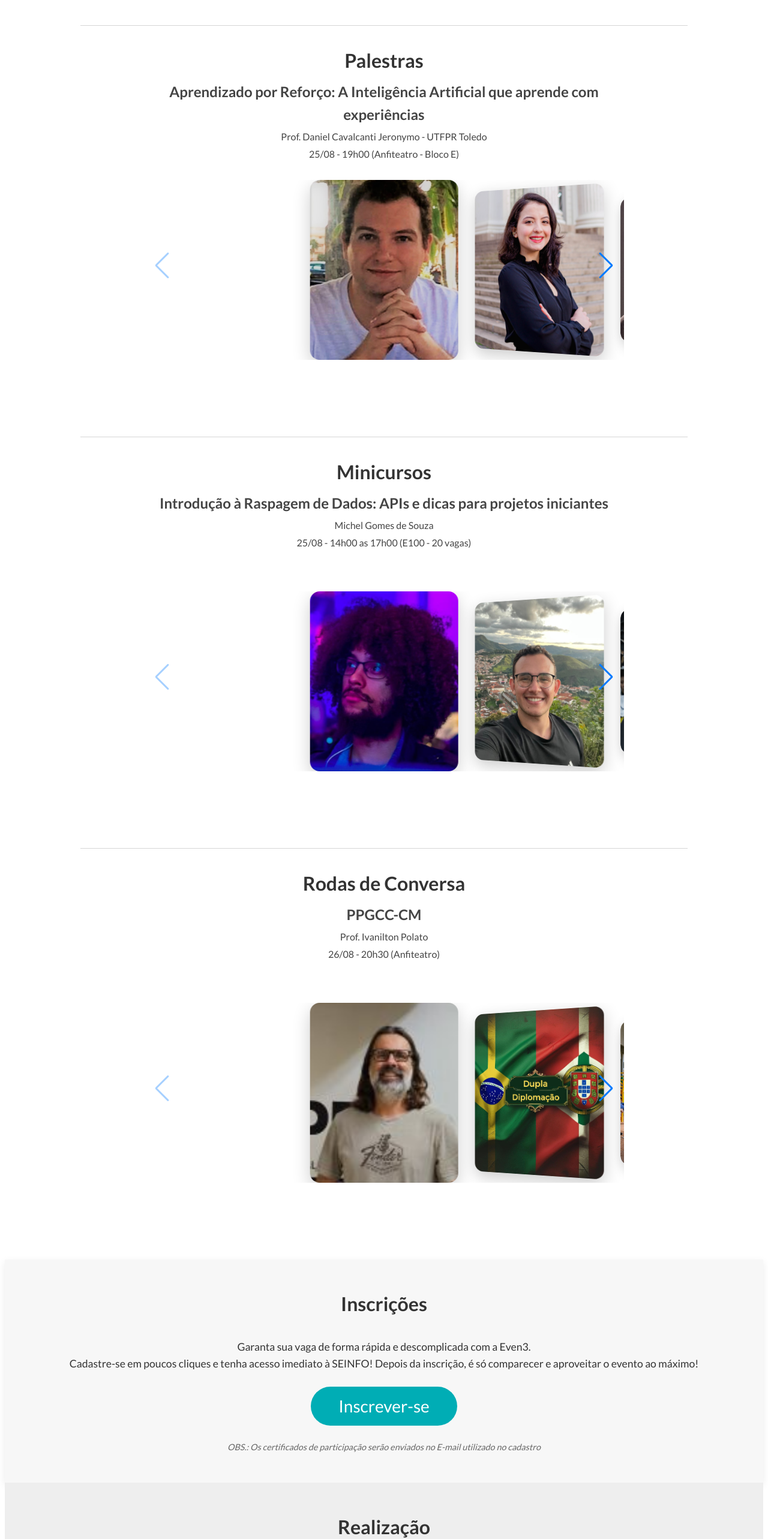
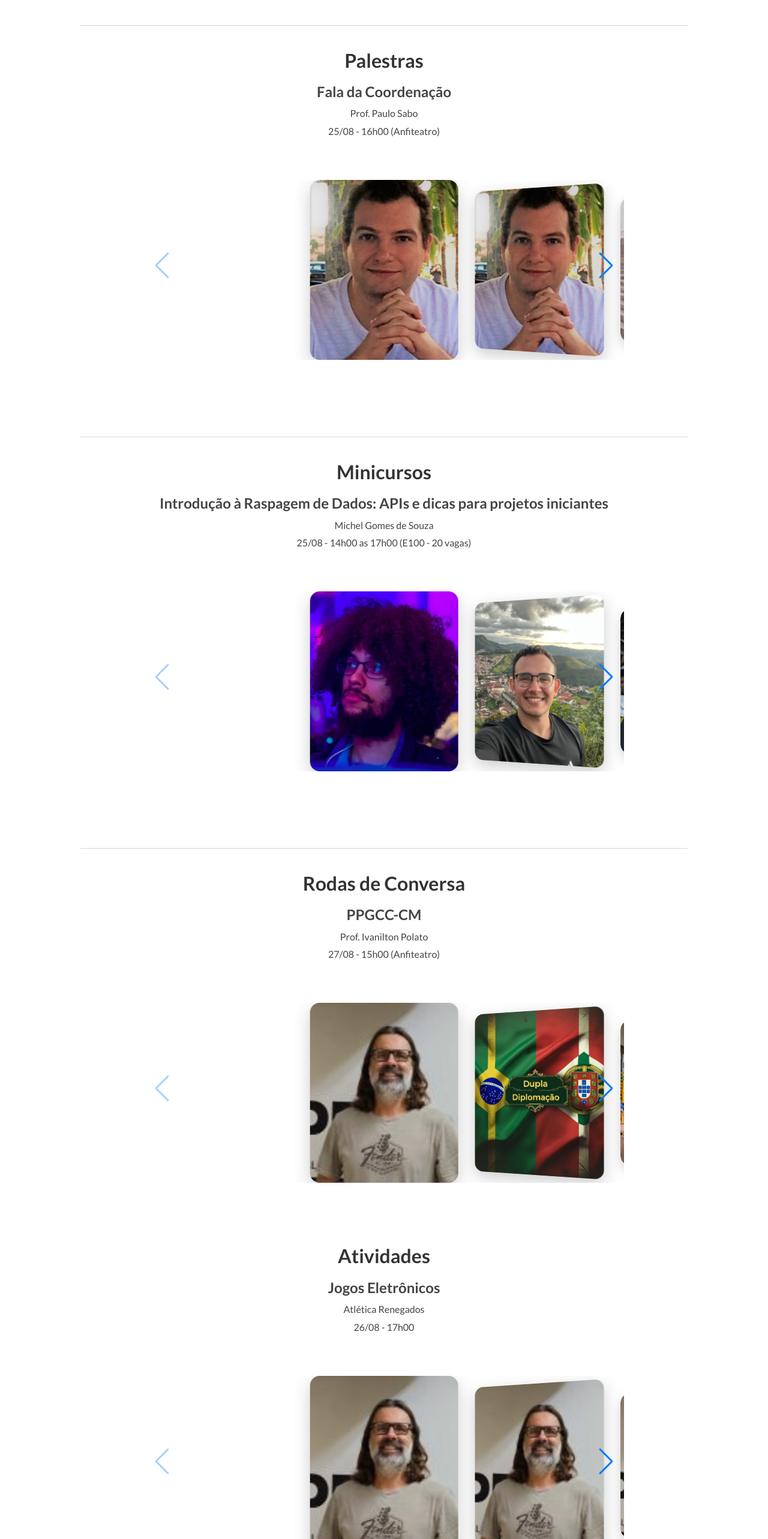
Before and after one commit to dacom-laboratorio-cm/seinfo, a Next.js app: page / in a window 1280 px wide. Shown: the part 1300-3866 px from the top of the page at 60% size. Built offline with nearby package versions, Linux system fonts and the light colour scheme; a web font is replaced by a local one.

Commit message:
Feat: Adição de novas palestras e atividades

```diff
--- a/src/components/TalkSection.tsx
+++ b/src/components/TalkSection.tsx
@@ -21,12 +21,20 @@ type Talk = {
 };
 
 const palestras: Talk[] = [
+  //25/08
+  {
+    src: "/images/palestras/daniel cavalcanti.jpg",
+    title: "Fala da Coordenação",
+    speaker: "Prof. Paulo Sabo",
+    date: "25/08 - 16h00 (Anfiteatro)",
+  },
   {
     src: "/images/palestras/daniel cavalcanti.jpg",
     title: "Aprendizado por Reforço: A Inteligência Artificial que aprende com experiências",
     speaker: "Prof. Daniel Cavalcanti Jeronymo - UTFPR Toledo",
     date: "25/08 - 19h00 (Anfiteatro - Bloco E)",
   },
+  //26/08
   {
     src: "/images/palestras/mariana carmin.jpg",
     title: "Computação de Alto Desempenho",
@@ -34,11 +42,24 @@ const palestras: Talk[] = [
     date: "26/08 - 10h00 (Remoto)",
   },
   {
+    src: "/images/palestras/daniel cavalcanti.jpg",
+    title: "Extensão Universitária: Tudo o que você precisa saber",
+    speaker: "Prof. Paulo Sabo",
+    date: "26/08 - 14h00 (Anfiteatro)",
+  },
+  {
+    src: "/images/palestras/daniel cavalcanti.jpg",
+    title: "Por Dentro da Iniciação Científica: Bolsas, Projetos e Oportunidades",
+    speaker: "Prof. André Schwerz e Prof. Leandro Ensina",
+    date: "26/08 - 15h30 (Anfiteatro)",
+  },
+  {
     src: "/images/palestras/renan breda.jpg",
     title: "A Necessidade do Registro de Marca, Patente e Software",
     speaker: "Renan Breda",
     date: "26/08 - 19h00 (Anfiteatro - Bloco E)",
   },
+  //27/08
   {
     src: "/images/palestras/cesar henrique.jpg",
     title: "Desenvolvimento de Software no Mercado Atual: Perfil, Salários e Tecnologias em Alta",
@@ -50,6 +71,19 @@ const palestras: Talk[] = [
     title: "DevOps",
     speaker: "Gabriel Leite da Rocha",
     date: "27/08 - 20h30 (Anfiteatro - Bloco E)",
+  },
+  //28/08
+  {
+    src: "/images/palestras/gabriel leite.jpg",
+    title: "Linguagens de Programação Esotéricas",
+    speaker: "Thiago Alexsander da Costa Pereira",
+    date: "28/08 - 14h00 (Anfiteatro)",
+  },
+  {
+    src: "/images/palestras/gabriel leite.jpg",
+    title: "Saúde Mental",
+    speaker: "Fabrício Moura - Psicólogo da UTFPR-CM",
+    date: "28/08 - 15h00 (Anfiteatro)",
   },
 ];
 
@@ -123,15 +157,26 @@ const minicursos: Talk[] = [
 ];
 
 const conversas: Talk[] = [
-  { src: "/images/rodas de conversa/ivanilton.png", title: "PPGCC-CM", speaker: "Prof. Ivanilton Polato", date: "26/08 - 20h30 (Anfiteatro)" },
+  { src: "/images/rodas de conversa/ivanilton.png", title: "PPGCC-CM", speaker: "Prof. Ivanilton Polato", date: "27/08 - 15h00 (Anfiteatro)" },
   { src: "/images/rodas de conversa/Dupla.png", title: "Dupla Diplomação", speaker: "", date: "28/08 - 19h00 (Anfiteatro)" },
-  { src: "/images/rodas de conversa/egressos.jpeg", title: "Conversa com Egressos", speaker: "Egressos BCC", date: "26/08 - 20h30 (Anfiteatro)" },
+  {
+    src: "/images/rodas de conversa/egressos.jpeg",
+    title: "Conversa com Egressos",
+    speaker: "Egressos BCC",
+    date: "26/08 - 20h30 (Anfiteatro)",
+  },
+];
+
+const atividades: Talk[] = [
+  { src: "/images/rodas de conversa/ivanilton.png", title: "Jogos Eletrônicos", speaker: "Atlética Renegados", date: "26/08 - 17h00" },
+  { src: "/images/rodas de conversa/ivanilton.png", title: "Live Coding", speaker: "Atlética Renegados", date: "27/08 - 16h30" },
+  { src: "/images/rodas de conversa/ivanilton.png", title: "Quizzes", speaker: "Atlética Renegados", date: "28/08 - 17h00" },
+  { src: "/images/rodas de conversa/ivanilton.png", title: "Atividade Recreativa", speaker: "Atlética Renegados", date: "29/08 - 14h00" },
 ];
 
 type CarouselProps = {
   items: Talk[];
 };
-
 
 const Carousel = ({ items }: CarouselProps) => {
   const [activeIndex, setActiveIndex] = useState(0);
@@ -168,7 +213,6 @@ const Carousel = ({ items }: CarouselProps) => {
         }}
         className={styles.swiperContainer}
         breakpoints={{
-
           0: {
             slidesPerView: 1.5,
             spaceBetween: 15,
@@ -206,7 +250,7 @@ const Carousel = ({ items }: CarouselProps) => {
 const TalksSection = () => {
   return (
     <section id="palestras" className={styles.talksSection}>
-       <div className={styles.separator}></div>
+      <div className={styles.separator}></div>
       <h2 className={styles.sectionTitle}>Palestras</h2>
       <Carousel items={palestras} />
 
@@ -221,6 +265,9 @@ const TalksSection = () => {
 
       <h2 className={styles.sectionTitle}>Rodas de Conversa</h2>
       <Carousel items={conversas} />
+
+      <h2 className={styles.sectionTitle}>Atividades</h2>
+      <Carousel items={atividades} />
     </section>
   );
 };
```
